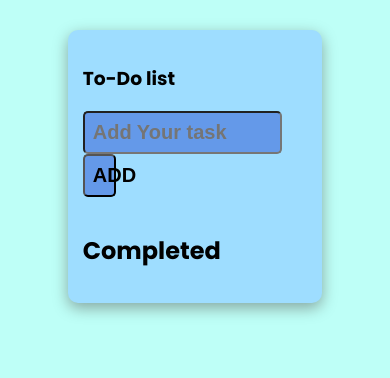
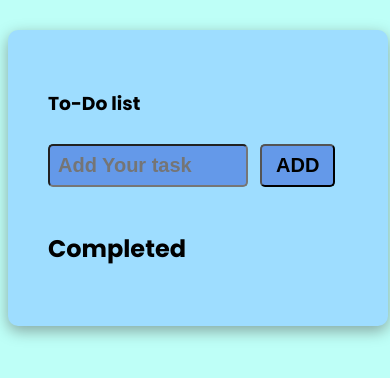
Before and after one commit to SAGAR-055/To-Dos, a plain HTML site: page index.html in a window 390 px wide. Shown: the part 112-490 px from the top of the page. Drawn offline with Linux system fonts and the light colour scheme; no server answers.

Commit message:
added css and responsive

```diff
--- a/style.css
+++ b/style.css
@@ -10,12 +10,12 @@ h1{
 }
 
 .main{
-    width: 60%;
+    width: 800px;
     height: auto;
     background-color: #9EDDFF;
     margin: auto;
     border-radius: 10px;
-    padding: 15px;
+    padding: 40px;
   box-shadow: rgba(32, 1, 1, 0.35) 0px 5px 15px;
 
 }
@@ -25,7 +25,8 @@ h1{
     border-radius: 5px;
     padding: 8px;
     text-align: left;
-    width: 80%;
+    width:600px;
+
     font-size: 20px;
     font-weight: 900;
 
@@ -35,10 +36,11 @@ h1{
 .main button{
     background-color: #6499E9;
 
+    margin: 8px;
     padding: 8px;
     border-radius: 5px;
     font-weight: 900;
-    width: 15%;
+    width: 150px;
     font-size: 20px;
 
 
@@ -49,14 +51,35 @@ h1{
     text-align: center;
     display: flex;
     flex-wrap: wrap;
-
+    margin-left: -40px;
 }
 
 li{
-    margin: 0;
+    margin: 10px;
     background-color: #6499E9;
-    margin: 5px;
+    flex-grow: 1;
+
     padding: 20px;
-  border-radius: 10px;
-  box-shadow: rgba(0, 0, 0, 0.35) 0px 5px 15px;
+   border-radius: 10px;
+    box-shadow: rgba(0, 0, 0, 0.35) 0px 5px 15px;
 }
+
+
+@media screen  and (max-width : 800px){
+
+
+
+
+
+.main{
+    width: 300px;
+}
+
+
+.main input{
+    width: 180px;
+}
+.main button{
+    width: 75px;
+}
+}
```
